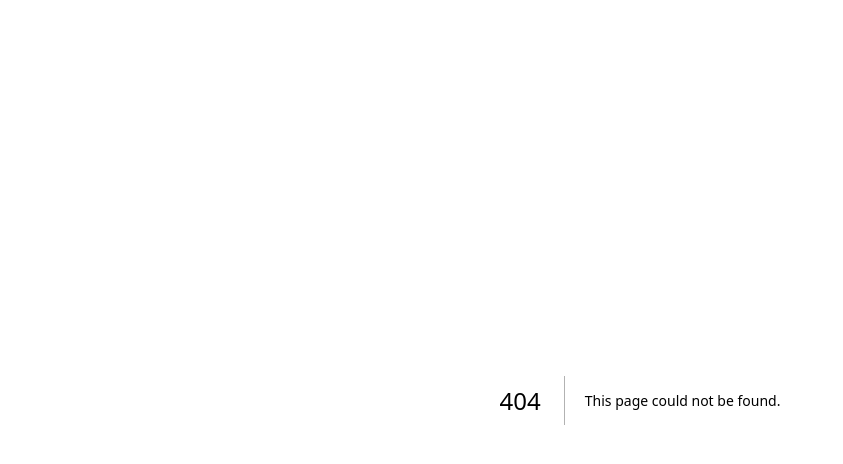
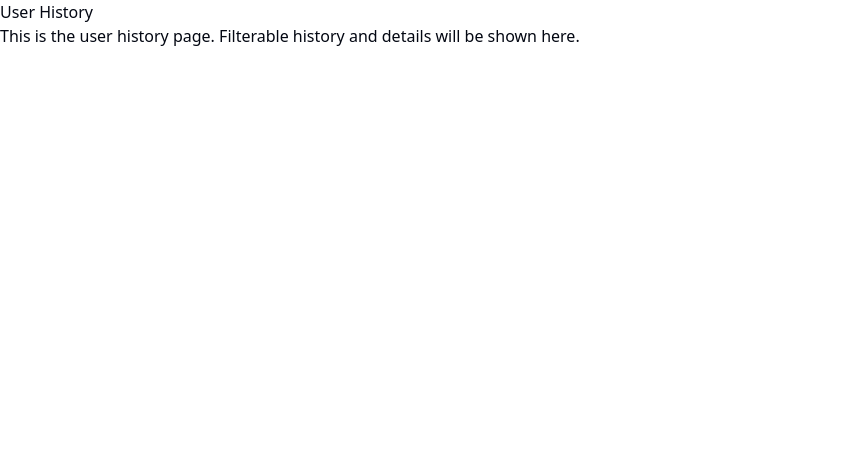
Before and after one commit to DattatrayPatil-Alchemytech/byteme-ai-frontend, a Next.js app: page /history in a window 1280 px wide. Before the commit this address had no page. Shown: the top 464 px of the page, without its empty margins (0-843 px from the left). Built offline with nearby package versions, Linux system fonts and the light colour scheme.

Commit message:
feat: BA:50 User history page created.

```diff
--- /dev/null
+++ b/app/(user)/history/page.tsx
@@ -0,0 +1,12 @@
+import React from "react";
+
+const UserHistoryPage = () => {
+  return (
+    <main>
+      <h1>User History</h1>
+      <p>This is the user history page. Filterable history and details will be shown here.</p>
+    </main>
+  );
+};
+
+export default UserHistoryPage;
```
